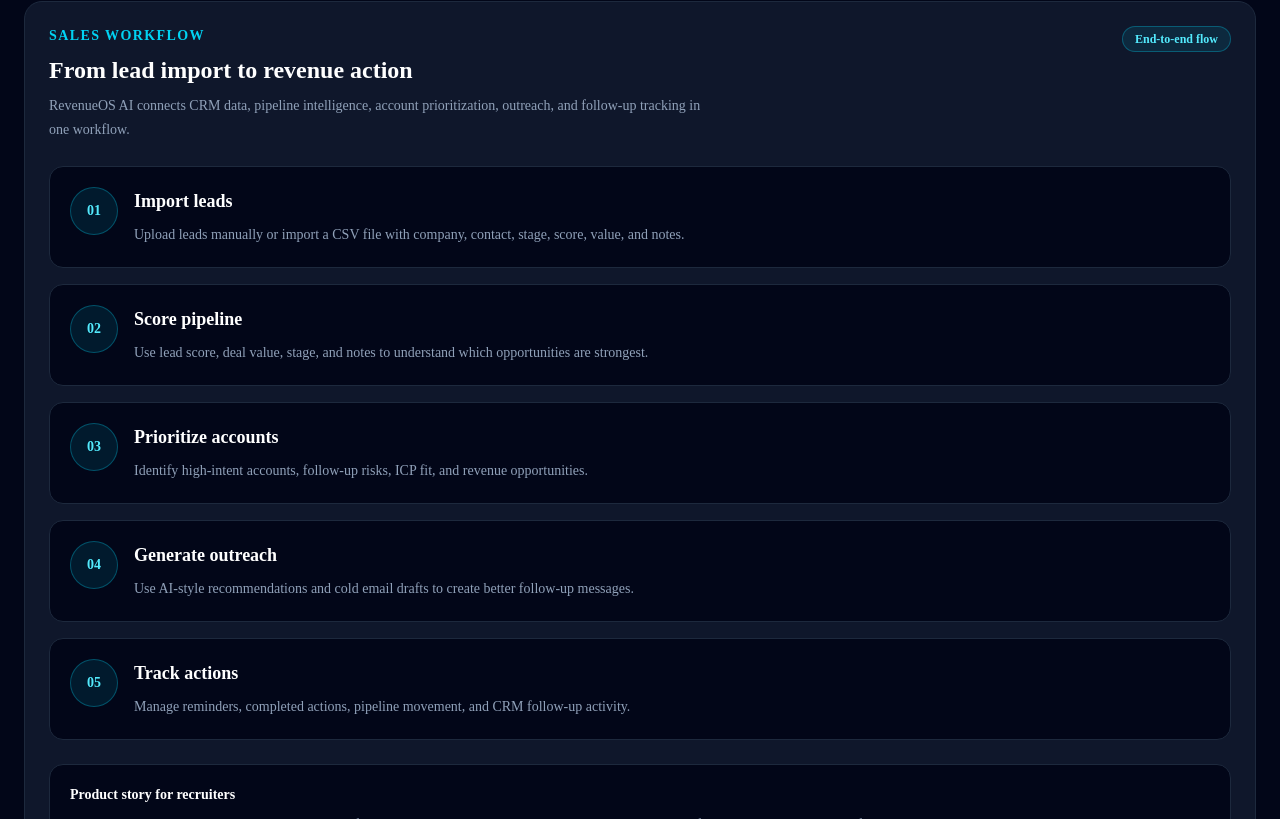
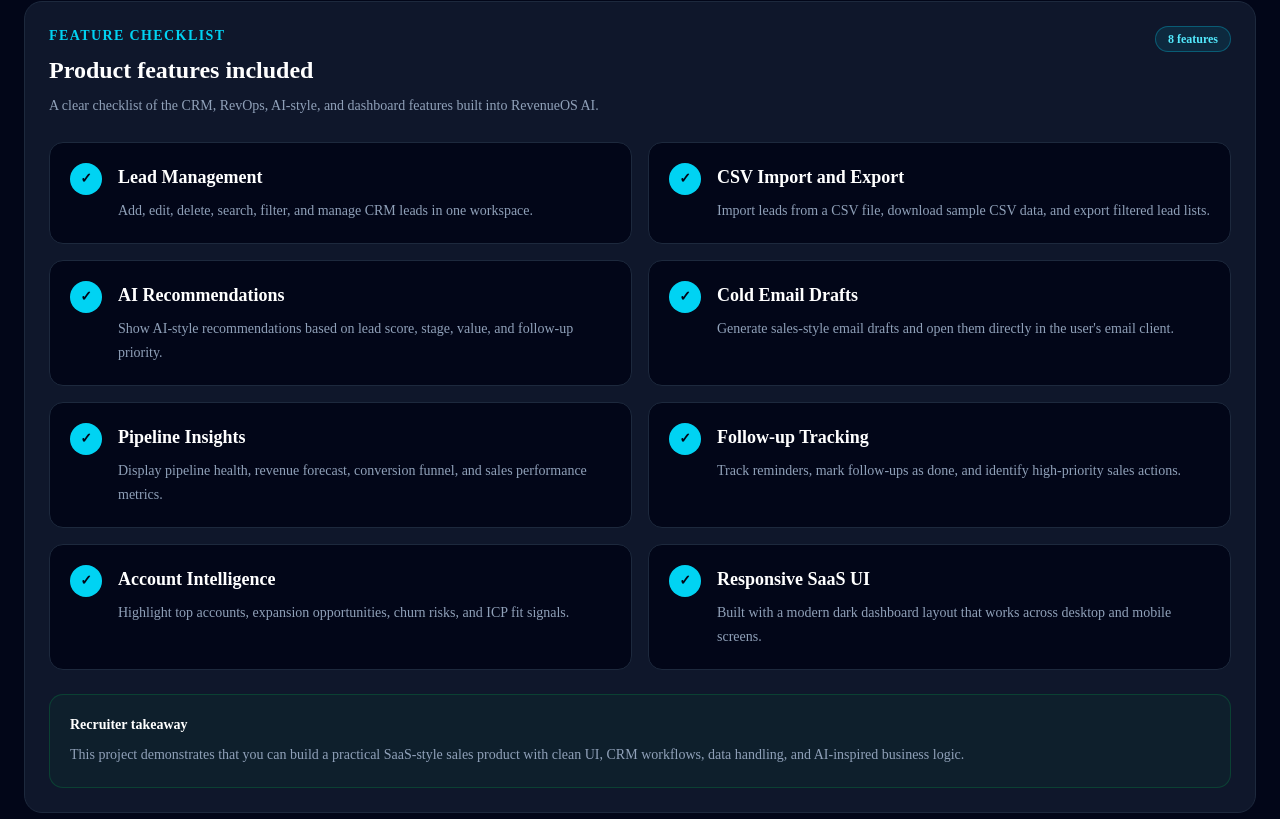
Before and after one commit to Asad97531/revenueos-ai, a Next.js app: page /dashboard in a window 1280 px wide. Shown: the part 1461-2280 px from the top of the page. Built offline with nearby package versions, Linux system fonts and the light colour scheme.

Commit message:
Add feature checklist section

```diff
--- a/components/dashboard/DashboardNav.tsx
+++ b/components/dashboard/DashboardNav.tsx
@@ -6,6 +6,10 @@
   {
     label: "Highlights",
     href: "#project-highlights",
+  },
+  {
+    label: "Features",
+    href: "#feature-checklist",
   },
   {
     label: "Workflow",
@@ -55,8 +59,8 @@
           </p>
 
           <p className="mt-1 text-xs text-slate-400">
-            Jump to project highlights, workflow, revenue, account, tech stack,
-            and CRM sections.
+            Jump to summary, highlights, features, workflow, revenue, account,
+            tech stack, and CRM sections.
           </p>
         </div>
 
--- a/components/dashboard/DashboardSections.tsx
+++ b/components/dashboard/DashboardSections.tsx
@@ -3,6 +3,7 @@
 import { ConversionFunnel } from "@/components/dashboard/ConversionFunnel";
 import { DashboardNav } from "@/components/dashboard/DashboardNav";
 import { ExecutiveSummary } from "@/components/dashboard/ExecutiveSummary";
+import { FeatureChecklist } from "@/components/dashboard/FeatureChecklist";
 import { FollowUpReminders } from "@/components/dashboard/FollowUpReminders";
 import { ICPBreakdown } from "@/components/dashboard/ICPBreakdown";
 import { PipelineHealth } from "@/components/dashboard/PipelineHealth";
@@ -30,6 +31,10 @@
 
       <section id="project-highlights" className="scroll-mt-8">
         <ProjectHighlights />
+      </section>
+
+      <section id="feature-checklist" className="scroll-mt-8">
+        <FeatureChecklist />
       </section>
 
       <section id="sales-workflow" className="scroll-mt-8">
--- /dev/null
+++ b/components/dashboard/FeatureChecklist.tsx
@@ -0,0 +1,106 @@
+const features = [
+  {
+    title: "Lead Management",
+    description:
+      "Add, edit, delete, search, filter, and manage CRM leads in one workspace.",
+  },
+  {
+    title: "CSV Import and Export",
+    description:
+      "Import leads from a CSV file, download sample CSV data, and export filtered lead lists.",
+  },
+  {
+    title: "AI Recommendations",
+    description:
+      "Show AI-style recommendations based on lead score, stage, value, and follow-up priority.",
+  },
+  {
+    title: "Cold Email Drafts",
+    description:
+      "Generate sales-style email drafts and open them directly in the user's email client.",
+  },
+  {
+    title: "Pipeline Insights",
+    description:
+      "Display pipeline health, revenue forecast, conversion funnel, and sales performance metrics.",
+  },
+  {
+    title: "Follow-up Tracking",
+    description:
+      "Track reminders, mark follow-ups as done, and identify high-priority sales actions.",
+  },
+  {
+    title: "Account Intelligence",
+    description:
+      "Highlight top accounts, expansion opportunities, churn risks, and ICP fit signals.",
+  },
+  {
+    title: "Responsive SaaS UI",
+    description:
+      "Built with a modern dark dashboard layout that works across desktop and mobile screens.",
+  },
+];
+
+export function FeatureChecklist() {
+  return (
+    <section className="rounded-2xl border border-slate-800 bg-slate-900 p-6">
+      <div className="flex flex-col gap-3 md:flex-row md:items-start md:justify-between">
+        <div>
+          <p className="text-sm font-semibold uppercase tracking-widest text-cyan-400">
+            Feature Checklist
+          </p>
+
+          <h2 className="mt-2 text-2xl font-bold text-white">
+            Product features included
+          </h2>
+
+          <p className="mt-2 max-w-2xl text-sm leading-6 text-slate-400">
+            A clear checklist of the CRM, RevOps, AI-style, and dashboard
+            features built into RevenueOS AI.
+          </p>
+        </div>
+
+        <span className="w-fit rounded-full border border-cyan-400/30 bg-cyan-400/10 px-3 py-1 text-xs font-semibold text-cyan-300">
+          8 features
+        </span>
+      </div>
+
+      <div className="mt-6 grid gap-4 md:grid-cols-2">
+        {features.map((feature) => (
+          <div
+            key={feature.title}
+            className="rounded-xl border border-slate-800 bg-slate-950 p-5"
+          >
+            <div className="flex gap-4">
+              <div className="flex h-8 w-8 shrink-0 items-center justify-center rounded-full bg-cyan-400 text-sm font-bold text-slate-950">
+                ✓
+              </div>
+
+              <div>
+                <h3 className="text-lg font-bold text-white">
+                  {feature.title}
+                </h3>
+
+                <p className="mt-2 text-sm leading-6 text-slate-400">
+                  {feature.description}
+                </p>
+              </div>
+            </div>
+          </div>
+        ))}
+      </div>
+
+      <div className="mt-6 rounded-xl border border-green-500/20 bg-green-500/5 p-5">
+        <p className="text-sm font-semibold text-white">
+          Recruiter takeaway
+        </p>
+
+        <p className="mt-2 text-sm leading-6 text-slate-400">
+          This project demonstrates that you can build a practical SaaS-style
+          sales product with clean UI, CRM workflows, data handling, and
+          AI-inspired business logic.
+        </p>
+      </div>
+    </section>
+  );
+}
```
